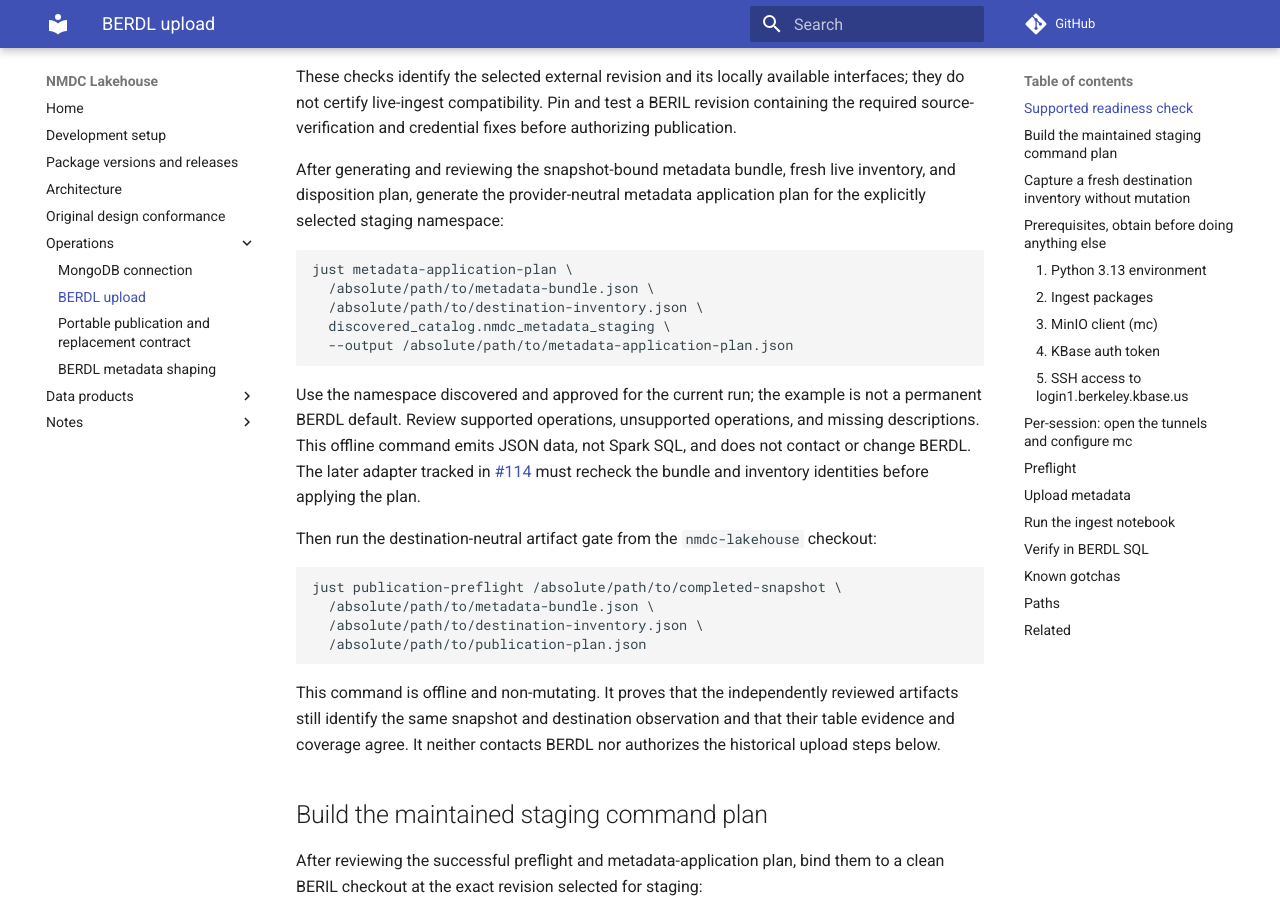
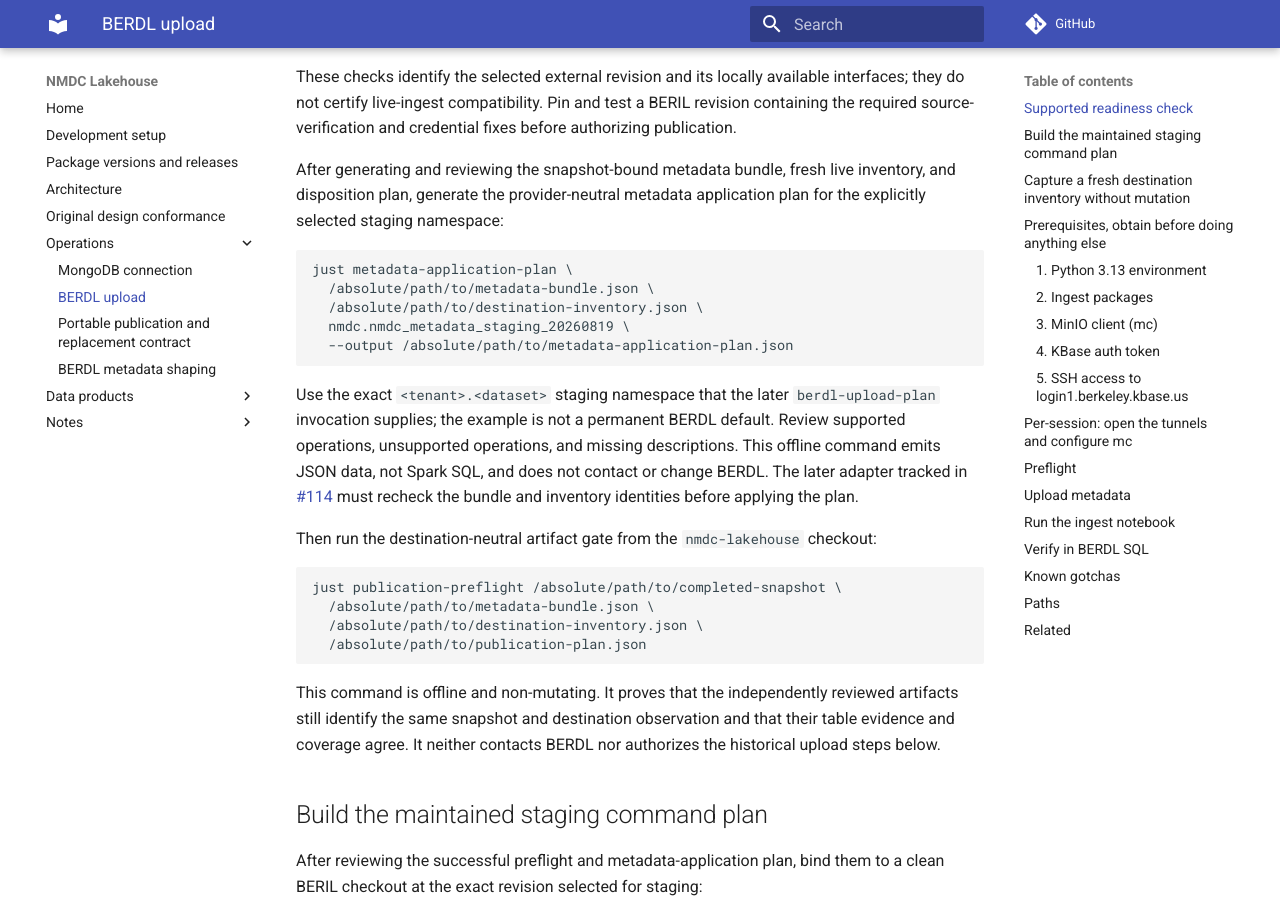
Before and after one commit to microbiomedata/nmdc-lakehouse, an MkDocs documentation site: the page built from docs/berdl-upload.md, in a window 1280 px wide and 900 px high, scrolled down 1134 px. Built offline with MkDocs 1.6.1 and Material for MkDocs 9.7.7, drawn with Linux system fonts in a browser that asks for light colours; comment, search, counter and statistics services are not loaded.

Commit message:
Align BERDL staging namespace example

````diff
--- a/docs/berdl-upload.md
+++ b/docs/berdl-upload.md
@@ -64,14 +64,15 @@ application plan for the explicitly selected staging namespace:
 just metadata-application-plan \
   /absolute/path/to/metadata-bundle.json \
   /absolute/path/to/destination-inventory.json \
-  discovered_catalog.nmdc_metadata_staging \
+  nmdc.nmdc_metadata_staging_20260819 \
   --output /absolute/path/to/metadata-application-plan.json
 ```
 
-Use the namespace discovered and approved for the current run; the example is
-not a permanent BERDL default. Review supported operations, unsupported
-operations, and missing descriptions. This offline command emits JSON data, not
-Spark SQL, and does not contact or change BERDL. The later adapter tracked in
+Use the exact `<tenant>.<dataset>` staging namespace that the later
+`berdl-upload-plan` invocation supplies; the example is not a permanent BERDL
+default. Review supported operations, unsupported operations, and missing
+descriptions. This offline command emits JSON data, not Spark SQL, and does not
+contact or change BERDL. The later adapter tracked in
 [#114](https://github.com/microbiomedata/nmdc-lakehouse/issues/114) must recheck
 the bundle and inventory identities before applying the plan.
 
````
